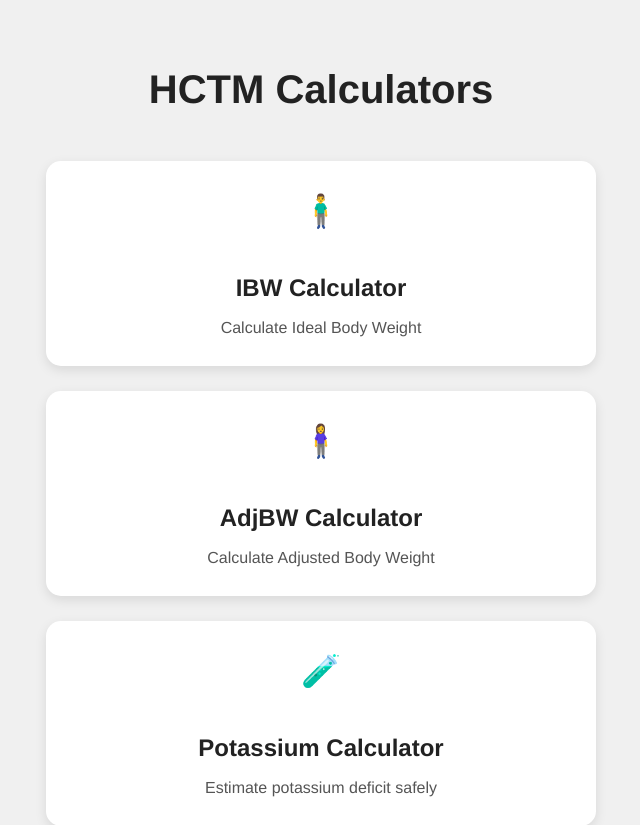
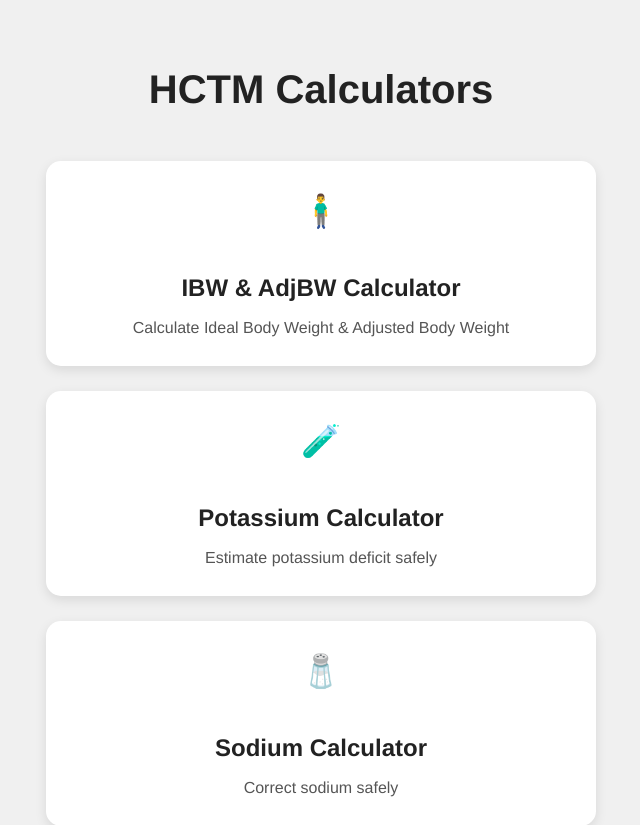
Before and after one commit to Jiahui-hub/HCTM-calculators, a Next.js app: page / in a window 1280 px wide. Shown: the top 825 px of the page, without its empty margins (319-959 px from the left). Built offline with nearby package versions, Linux system fonts and the light colour scheme.

Commit message:
app/calculators/calcium/page.tsx

```diff
--- a/app/calculators/calcium/page.tsx
+++ b/app/calculators/calcium/page.tsx
@@ -1,3 +1,5 @@
+"use client";
+
 import React, { useState } from 'react';
 
 function CalciumCalculator() {
@@ -57,3 +59,5 @@ function CalciumCalculator() {
     </div>
   );
 }
+
+export default CalciumCalculator;
--- a/app/calculators/ibw&adjbw/page.tsx
+++ b/app/calculators/ibw&adjbw/page.tsx
@@ -1,3 +1,5 @@
+"use client";
+
 import { useState } from 'react';
 
 const BodyWeightCalculatorPage = () => {
@@ -6,8 +8,10 @@ const BodyWeightCalculatorPage = () => {
   const [gender, setGender] = useState('');
   const [ibw, setIbw] = useState<number | null>(null);
   const [abw, setAbw] = useState<number | null>(null);
+  const [adjbw, setAdjbw] = useState<number | null>(null);
   const [showResults, setShowResults] = useState(false);
   const [refText, setRefText] = useState('');
+  const [reference, setReference] = useState(''); // To store selected reference
 
   const handleCalculate = () => {
     const heightNum = parseFloat(height);
@@ -30,13 +34,18 @@ const BodyWeightCalculatorPage = () => {
     const minABW = 0.8 * ibwValue;
     const abwValue = weightNum < minABW ? minABW : weightNum;
 
+    // Calculate AdjBW
+    const adjbwValue = ibwValue + 0.4 * (weightNum - ibwValue);
+
     setIbw(parseFloat(ibwValue.toFixed(2)));
     setAbw(parseFloat(abwValue.toFixed(2)));
+    setAdjbw(parseFloat(adjbwValue.toFixed(2)));
     setShowResults(true);
   };
 
   const handleRefChange = (e: React.ChangeEvent<HTMLSelectElement>) => {
     const value = e.target.value;
+    setReference(value);
     if (value === 'devine') {
       setRefText('Devine formula is used to estimate ideal body weight based on height and gender.');
     } else if (value === 'broca') {
@@ -101,18 +110,22 @@ const BodyWeightCalculatorPage = () => {
           <h2>Results</h2>
           <p><strong>Ideal Body Weight (IBW):</strong> {ibw} kg</p>
           <p><strong>Adjusted Body Weight (ABW):</strong> {abw} kg</p>
+          <p><strong>Adjusted Body Weight (AdjBW):</strong> {adjbw} kg</p>
         </div>
       )}
 
       <div className="reference" style={{ marginTop: '30px' }}>
         <label htmlFor="refDropdown">Reference:</label>
-        <select id="refDropdown" onChange={handleRefChange} style={{ width: '100%', padding: '8px', marginTop: '5px' }}>
+        <select id="refDropdown" value={reference} onChange={handleRefChange} style={{ width: '100%', padding: '8px', marginTop: '5px' }}>
           <option value="">Select a reference</option>
           <option value="devine">Devine Formula</option>
           <option value="broca">Broca Index</option>
+          {/* Add more options here as needed */}
         </select>
         <p style={{ marginTop: '10px' }}>{refText}</p>
       </div>
     </div>
   );
 };
+
+export default BodyWeightCalculatorPage;
--- a/app/page.tsx
+++ b/app/page.tsx
@@ -6,16 +6,10 @@ export default function Home() {
 
   const tiles = [
     {
-      title: "IBW Calculator",
-      description: "Calculate Ideal Body Weight",
-      route: "/calculators/ibw",
+      title: "IBW & AdjBW Calculator",
+      description: "Calculate Ideal Body Weight & Adjusted Body Weight",
+      route: "/calculators/ibw&adjbw",
       icon: "🧍‍♂️",
-    },
-    {
-      title: "AdjBW Calculator",
-      description: "Calculate Adjusted Body Weight",
-      route: "/calculators/adjbw",
-      icon: "🧍‍♀️",
     },
     {
       title: "Potassium Calculator",
```
